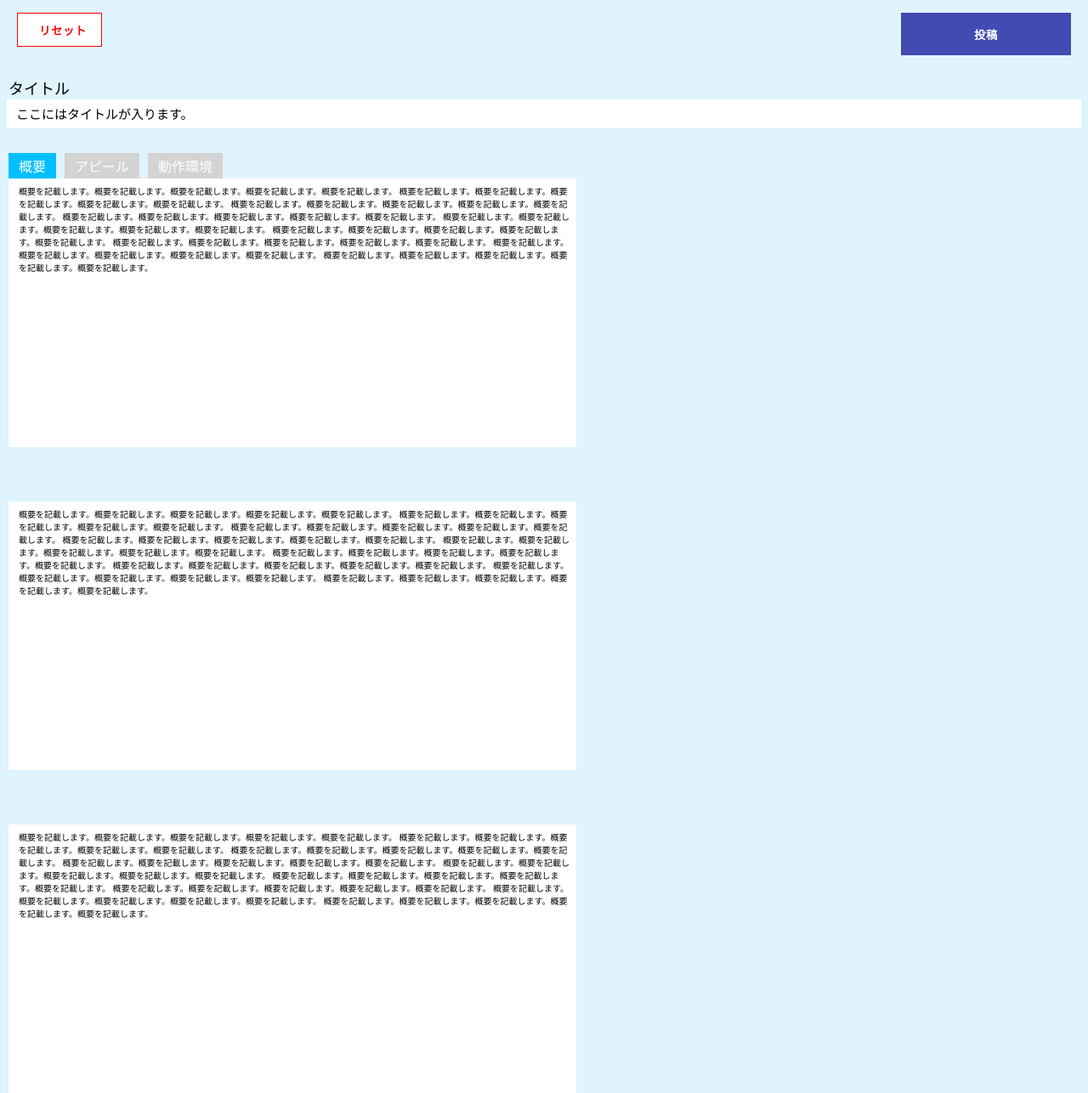
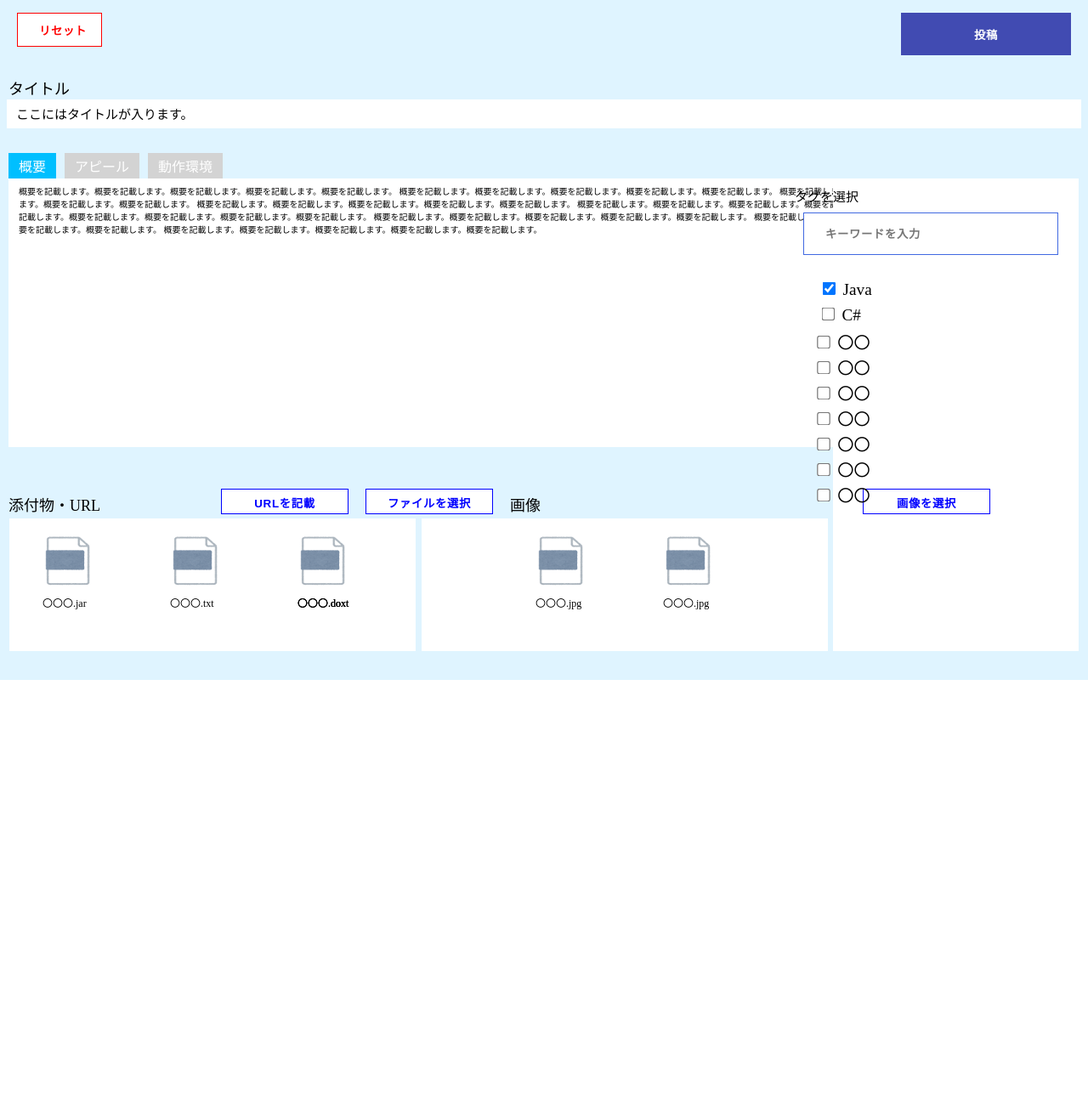
Before and after one commit to ohNarumi/PBL1, a PHP site: page /production_write.html in a window 1280 px wide. Shown: the whole page at 85% size. After the commit the page ends 800 px from the top, so only its background shows below. Run offline with PHP 8.4, Linux system fonts and the light colour scheme.

Commit message:
修正/#15

```diff
--- a/css/production_write.css
+++ b/css/production_write.css
@@ -12,6 +12,10 @@
     font-size: 10px;
 }
 
+.p3 {
+    font-size: 12px;
+}
+
 .box1 {
 	position:relative;
 	top: 85px;
@@ -22,16 +26,16 @@
     padding: 1em;
     background-color: #fff; /* 背景色 */
     border: 1px solid white; /* 枠線 */
-   }
+}
 
 .box2 {
 	position:relative;
-    left: 2px;
-    width: 50%;
+    left: 0px;
+    width: 376%;
 
     float: left;    /*　左よせ */
 
-	top: 80px;
+	top: -32px;
 
     z-index: -1;
 
@@ -41,16 +45,16 @@
     background-color: #fff; /* 背景色 */
     border: 2px solid white; /* 枠線 */
 
-   }
+}
 
 .box3 {
 	position:relative;
-    left: 2px;
-    width: 50%;
+    left: 0px;
+    width: 376%;
 
     float: left;    /*　左よせ */
 
-	top: 80px;
+	top: -32px;
 
     z-index: -1;
 
@@ -59,16 +63,16 @@
     height: 280px;
     background-color: #fff; /* 背景色 */
     border: 2px solid white; /* 枠線 */
-   }
+}
 
 .box4 {
 	position:relative;
-    left: 2px;
-    width: 50%;
+    left: 0px;
+    width: 376%;
 
     float: left;    /*　左よせ */
 
-	top: 80px;
+	top: -32px;
 
     z-index: -1;
 
@@ -77,7 +81,76 @@
     height: 280px;
     background-color: #fff; /* 背景色 */
     border: 2px solid white; /* 枠線 */
-   }
+}
+
+.box5 {
+	position:relative;
+    left: 0px;
+    width: 35%;
+
+    float: left;    /*　左よせ */
+
+	top: 480px;
+
+    z-index: -1;
+
+    margin: 2em auto;
+    padding: 1em;
+    height: 120px;
+    background-color: #fff; /* 背景色 */
+    border: 2px solid white; /* 枠線 */
+}
+
+.box6 {
+	position:relative;
+    left: 0px;
+    width: 35%;
+
+    float: left;    /*　左よせ */
+
+	top: 480px;
+
+    z-index: -1;
+
+    margin: 2em auto;
+    padding: 1em;
+    height: 120px;
+    background-color: #fff; /* 背景色 */
+    border: 2px solid white; /* 枠線 */
+}
+
+.box7 {
+    position:relative;
+    left: 0px;
+    width: 20%;
+
+    float: left;    /*　左よせ */
+
+    top: 80px;
+
+    z-index: -1;
+
+    margin: 2em auto;
+    padding: 1em;
+    height: 520px;
+    background-color: #fff; /* 背景色 */
+    border: 2px solid white; /* 枠線 */
+}
+
+.wrap{
+    display:flex;
+}
+
+.wrapper {
+    height: 200px;
+    width: 540px;
+    overflow-x: scroll;
+}
+
+.contents {
+    background-color: cadetblue;
+}
+
 
 .riset_button {
     width: 100px;
@@ -98,6 +171,42 @@
     -moz-transition-duration:0.3s;
     -o-transition-duration:0.3s;
     -ms-transition-duration:0.3s;
+}
+
+.fail_button {
+    width: 150px;
+	height: 30px;
+	display: inline-block;
+	vertical-align: middle;
+	margin: 0 10px;
+	padding: 6px 25px;
+	color: blue;
+	font-weight: bold;
+	letter-spacing: 0.5pt;
+	text-decoration: none;
+	background-color: white;
+	border: 1px solid blue;
+	cursor: pointer;
+	transition-duration:0.3s;
+    -webkit-transition-duration:0.3s;
+    -moz-transition-duration:0.3s;
+    -o-transition-duration:0.3s;
+    -ms-transition-duration:0.3s;
+}
+
+.searche{
+	width: 300px;
+	height: 50px;
+	display: inline-block;
+	vertical-align: middle;
+	margin: 0 10px;
+	padding: 6px 25px;
+	color: #4169e1;
+	font-weight: bold;
+	letter-spacing: 0.5pt;
+	text-decoration: none;
+	background-color: #ffffff;
+	border: 1px solid #4169e1;
 }
 
 .tab-wrap {
@@ -137,55 +246,3 @@
 .flex-item {
     flex: 2; /* これが重要！ */
 }
-
-.box5 {
-	position:relative;
-
-    float: left;    /*　左よせ */
-
-	top: 480px;
-    width: 30%;
-
-    z-index: -1;
-
-    margin: 2em auto;
-    padding: 1em;
-    height: 80px;
-    background-color: #fff; /* 背景色 */
-    border: 2px solid white; /* 枠線 */
-   }
-
-.box6 {
-	position:relative;
-
-    float: left;    /*　左よせ */
-
-	top: 480px;
-    width: 30%;
-    left:2%;
-
-    z-index: -1;
-
-    margin: 2em auto;
-    padding: 1em;
-    height: 80px;
-    background-color: #fff; /* 背景色 */
-    border: 2px solid white; /* 枠線 */
-   }
-
-.box7 {
-	position:relative;
-
-    float: right;    /*　左よせ */
-
-	top: 70px;
-    width: 300px;
-
-    z-index: -1;
-
-    margin: 2em auto;
-    padding: 1em;
-    height: 500px;
-    background-color: #fff; /* 背景色 */
-    border: 2px solid white; /* 枠線 */
-   }
--- a/production_write.html
+++ b/production_write.html
@@ -31,15 +31,6 @@
         <div class="tab-wrap" style="position:absolute; top:180px; left:10px;">
             <input id="TAB-01" type="radio" name="TAB" class="tab-switch" checked="checked" /><label class="tab-label" for="TAB-01">概要</label>
             <div class="tab-content">
-            </div>
-            <input id="TAB-02" type="radio" name="TAB" class="tab-switch" /><label class="tab-label" for="TAB-02">アピール</label>
-            <div class="tab-content">
-            </div>
-            <input id="TAB-03" type="radio" name="TAB" class="tab-switch" /><label class="tab-label" for="TAB-03">動作環境</label>
-            <div class="tab-content">
-            </div>
-        </div>
-
                 <div class="box2">
                     <div class="p1" style="position:absolute; top:5px; left:10px;">
                         <div class="p2">
@@ -55,36 +46,187 @@
                         </div>
                     </div>
                 </div>
-
+            </div>
+            <input id="TAB-02" type="radio" name="TAB" class="tab-switch" /><label class="tab-label" for="TAB-02">アピール</label>
+            <div class="tab-content">
                 <div class="box3">
                     <div class="p1" style="position:absolute; top:5px; left:10px;">
                         <div class="p2">
-                    概要を記載します。概要を記載します。概要を記載します。概要を記載します。概要を記載します。
-                    概要を記載します。概要を記載します。概要を記載します。概要を記載します。概要を記載します。
-                    概要を記載します。概要を記載します。概要を記載します。概要を記載します。概要を記載します。
-                    概要を記載します。概要を記載します。概要を記載します。概要を記載します。概要を記載します。
-                    概要を記載します。概要を記載します。概要を記載します。概要を記載します。概要を記載します。
-                    概要を記載します。概要を記載します。概要を記載します。概要を記載します。概要を記載します。
-                    概要を記載します。概要を記載します。概要を記載します。概要を記載します。概要を記載します。
-                    概要を記載します。概要を記載します。概要を記載します。概要を記載します。概要を記載します。
-                    概要を記載します。概要を記載します。概要を記載します。概要を記載します。概要を記載します。
+                            アピールを記載します。アピールを記載します。アピールを記載します。アピールを記載します。
+                            アピールを記載します。アピールを記載します。アピールを記載します。アピールを記載します。
+                            アピールを記載します。アピールを記載します。アピールを記載します。アピールを記載します。
+                            アピールを記載します。アピールを記載します。アピールを記載します。アピールを記載します。
+                        </div>
+                    </div>
+                </div>
+            </div>
+            <input id="TAB-03" type="radio" name="TAB" class="tab-switch" /><label class="tab-label" for="TAB-03">動作環境</label>
+            <div class="tab-content">
+                <div class="box4">
+                    <div class="p1" style="position:absolute; top:5px; left:10px;">
+                        <div class="p2">
+                            動作環境を記載します。動作環境を記載します。動作環境を記載します。動作環境を記載します。
+                            動作環境を記載します。動作環境を記載します。動作環境を記載します。動作環境を記載します。
+                            動作環境を記載します。動作環境を記載します。動作環境を記載します。動作環境を記載します。
+                            動作環境を記載します。動作環境を記載します。動作環境を記載します。動作環境を記載します。
+                        </div>
+                    </div>
                 </div>
             </div>
         </div>
 
-        <div class="box4">
-            <div class="p1" style="position:absolute; top:5px; left:10px;">
-                <div class="p2">
-                    概要を記載します。概要を記載します。概要を記載します。概要を記載します。概要を記載します。
-                    概要を記載します。概要を記載します。概要を記載します。概要を記載します。概要を記載します。
-                    概要を記載します。概要を記載します。概要を記載します。概要を記載します。概要を記載します。
-                    概要を記載します。概要を記載します。概要を記載します。概要を記載します。概要を記載します。
-                    概要を記載します。概要を記載します。概要を記載します。概要を記載します。概要を記載します。
-                    概要を記載します。概要を記載します。概要を記載します。概要を記載します。概要を記載します。
-                    概要を記載します。概要を記載します。概要を記載します。概要を記載します。概要を記載します。
-                    概要を記載します。概要を記載します。概要を記載します。概要を記載します。概要を記載します。
-                    概要を記載します。概要を記載します。概要を記載します。概要を記載します。概要を記載します。
+        <div class="wrap">
+            <div class="box5"></div>
+            <div class="box6"></div>
+            <div class="box7"></div>
         </div>
+
+        <div class="wrapper" style="position:absolute; top:550px; left:30px;">
+            <div class="contents">
+            </div>
+        </div>
+
+        <div class="wrapper" style="position:absolute; top:550px; left:610px;">
+            <div class="contents">
+            </div>
+        </div>
+
+        <div class="wrapper" style="position:absolute; top:550px; left:610px;">
+            <div class="contents">
+            </div>
+        </div>
+
+        <div class="p" style="position:absolute; top:580px; left:10px;">
+            添付物・URL
+        </div>
+
+        <div class="p" style="position:absolute; top:580px; left:600px;">
+            画像
+        </div>
+
+
+
+        <!-- 添付写真 -->
+        <div name="Toukousya_photo" style="position:absolute; top:630px; left:50px;">
+            <img src="./images/image_4.png" width="60" height="60">
+        </div>
+
+        <div name="Toukousya_photo" style="position:absolute; top:630px; left:200px;">
+            <img src="./images/image_4.png" width="60" height="60">
+        </div>
+
+        <div name="Toukousya_photo" style="position:absolute; top:630px; left:350px;">
+            <img src="./images/image_4.png" width="60" height="60">
+        </div>
+
+        <div name="Toukousya_photo" style="position:absolute; top:630px; left:630px;">
+            <img src="./images/image_4.png" width="60" height="60">
+        </div>
+
+        <div name="Toukousya_photo" style="position:absolute; top:630px; left:780px;">
+            <img src="./images/image_4.png" width="60" height="60">
+        </div>
+
+        <div class="p3" style="position:absolute; top:700px; left:50px;">
+            〇〇〇.jar
+        </div>
+
+        <div class="p3" style="position:absolute; top:700px; left:200px;">
+            〇〇〇.txt
+        </div>
+
+        <div class="p3" style="position:absolute; top:700px; left:350px;">
+            〇〇〇.doxt
+        </div>
+
+        <div class="p3" style="position:absolute; top:700px; left:350px;">
+            〇〇〇.doxt
+        </div>
+
+        <div class="p3" style="position:absolute; top:700px; left:350px;">
+            〇〇〇.doxt
+        </div>
+
+        <div class="p3" style="position:absolute; top:700px; left:630px;">
+            〇〇〇.jpg
+        </div>
+
+        <div class="p3" style="position:absolute; top:700px; left:780px;">
+            〇〇〇.jpg
+        </div>
+
+        <div class="p1" style="position:absolute; top:220px; right:270px;">
+            タグを選択
+        </div>
+
+        <div style="position:absolute; top:250px; right:25px;">
+            <input type="search" name="search" placeholder="キーワードを入力" class="searche">
+        </div>
+
+        <div style="position:absolute; top:575px; left:420px;">
+            <input type="submit" name="submit" value="ファイルを選択" class="fail_button" >
+        </div>
+
+        <div style="position:absolute; top:575px; left:250px;">
+            <input type="submit" name="submit" value="URLを記載" class="fail_button" >
+        </div>
+
+        <div style="position:absolute; top:575px; left:1005px;">
+            <input type="submit" name="submit" value="画像を選択" class="fail_button" >
+        </div>
+
+        <div class="form-check-inline" style="position:absolute; top:330px; right:260px;transform:scale(1.2);">
+            <div class="custom-control custom-checkbox">
+              <input class="custom-control-input" type="checkbox" id="custom-check1" checked>
+              <label class="custom-control-label" for="custom-check1">Java</label>
+            </div>
+        </div>
+        <div class="form-check-inline" style="position:absolute; top:360px; right:271px;transform:scale(1.2);">
+            <div class="custom-control custom-checkbox">
+              <input class="custom-control-input" type="checkbox" id="custom-check2">
+              <label class="custom-control-label" for="custom-check2">C#</label>
+            </div>
+        </div>
+        <div class="form-check-inline" style="position:absolute; top:390px; right:262px;transform:scale(1.2);">
+            <div class="custom-control custom-checkbox">
+              <input class="custom-control-input" type="checkbox" id="custom-check3">
+              <label class="custom-control-label" for="custom-check3">〇〇</label>
+            </div>
+        </div>
+        <div class="form-check-inline" style="position:absolute; top:420px; right:262px;transform:scale(1.2);">
+            <div class="custom-control custom-checkbox">
+              <input class="custom-control-input" type="checkbox" id="custom-check3">
+              <label class="custom-control-label" for="custom-check3">〇〇</label>
+            </div>
+        </div>
+        <div class="form-check-inline" style="position:absolute; top:450px; right:262px;transform:scale(1.2);">
+            <div class="custom-control custom-checkbox">
+              <input class="custom-control-input" type="checkbox" id="custom-check3">
+              <label class="custom-control-label" for="custom-check3">〇〇</label>
+            </div>
+        </div>
+        <div class="form-check-inline" style="position:absolute; top:480px; right:262px;transform:scale(1.2);">
+            <div class="custom-control custom-checkbox">
+              <input class="custom-control-input" type="checkbox" id="custom-check3">
+              <label class="custom-control-label" for="custom-check3">〇〇</label>
+            </div>
+        </div>
+        <div class="form-check-inline" style="position:absolute; top:510px; right:262px;transform:scale(1.2);">
+            <div class="custom-control custom-checkbox">
+              <input class="custom-control-input" type="checkbox" id="custom-check3">
+              <label class="custom-control-label" for="custom-check3">〇〇</label>
+            </div>
+        </div>
+        <div class="form-check-inline" style="position:absolute; top:540px; right:262px;transform:scale(1.2);">
+            <div class="custom-control custom-checkbox">
+              <input class="custom-control-input" type="checkbox" id="custom-check3">
+              <label class="custom-control-label" for="custom-check3">〇〇</label>
+            </div>
+        </div>
+        <div class="form-check-inline" style="position:absolute; top:570px; right:262px;transform:scale(1.2);">
+            <div class="custom-control custom-checkbox">
+              <input class="custom-control-input" type="checkbox" id="custom-check3">
+              <label class="custom-control-label" for="custom-check3">〇〇</label>
             </div>
         </div>
 
@@ -96,5 +238,4 @@
 
 
 
-
     </body>
```
Also changed, not shown: images/image_4.png (added). Lines whose indentation alone changed are shown as unchanged.
